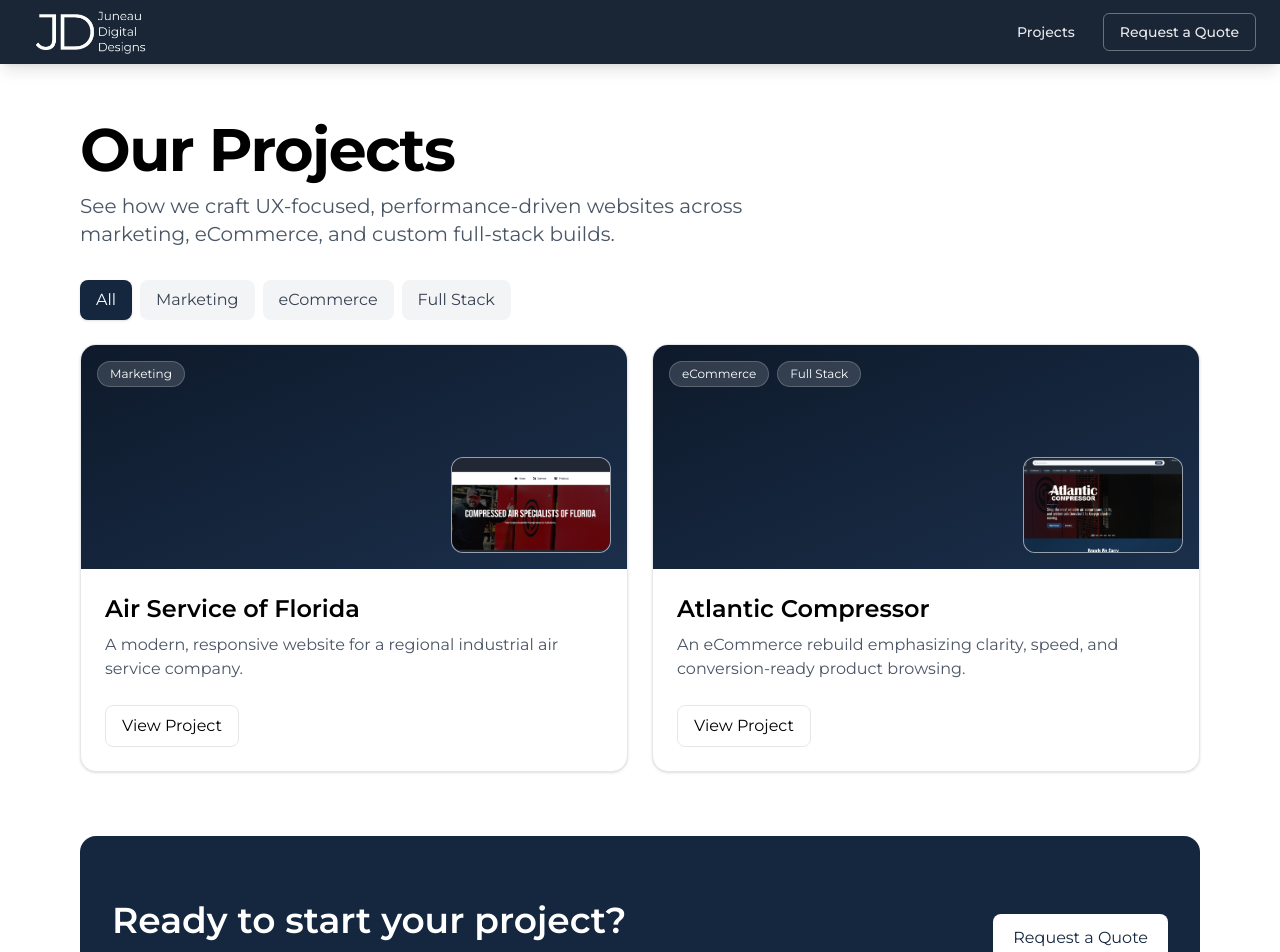
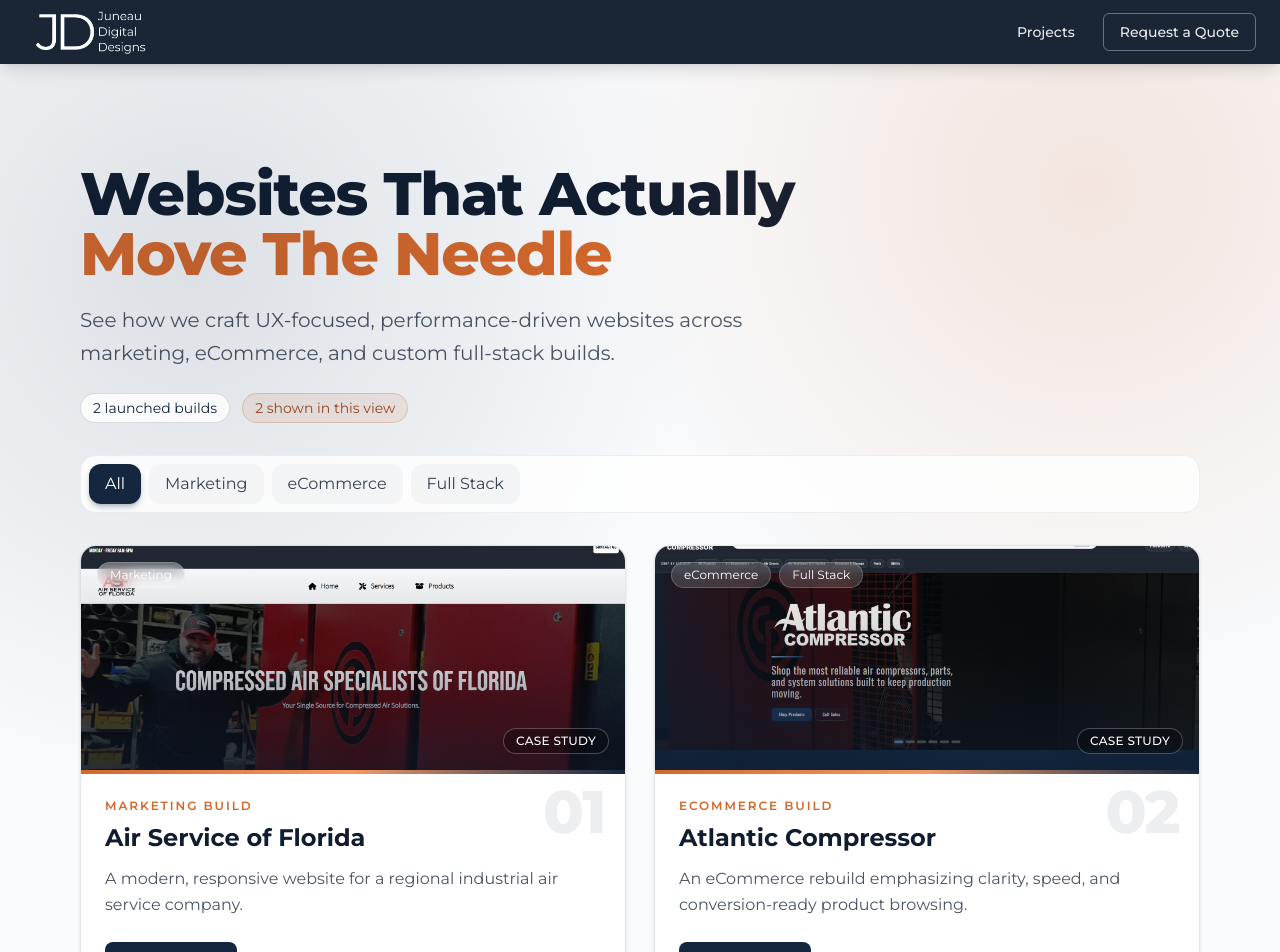
Before and after one commit to JuneauDigitalDesigns/Juneau-Digital-Designs, a Next.js app: page /projects in a window 1280 px wide. Shown: the top 952 px of the page. Built offline with nearby package versions, Linux system fonts and the light colour scheme.

Commit message:
proejct cards reanimated, reworded and added content, removed quote component

```diff
--- a/app/components/projects/projectspageclient.tsx
+++ b/app/components/projects/projectspageclient.tsx
@@ -108,14 +108,28 @@
 
     function Hero() {
         return (
-            <div className="w-full max-w-6xl px-4 pt-14 pb-6">
-                <h1 className="text-4xl md:text-6xl font-bold tracking-tight">Our Projects</h1>
-                <p className="mt-3 text-lg md:text-xl text-gray-600 max-w-2xl">
+            <div className="w-full max-w-6xl px-4 pt-16 pb-8 md:pt-20">
+
+                <h1 className="montserrat mt-5 max-w-4xl text-4xl font-extrabold tracking-[-0.02em] text-[#101C2F] md:text-6xl">
+                    Websites That Actually
+                    <span className="block text-[#D4672A]">Move The Needle</span>
+                </h1>
+                <p className="mt-5 max-w-2xl text-lg leading-relaxed text-gray-600 md:text-xl">
                     See how we craft UX-focused, performance-driven websites across marketing, eCommerce, and custom full-stack builds.
                 </p>
 
+                <div className="mt-6 flex flex-wrap gap-3 text-sm">
+                    <span className="rounded-full border border-[#14273F]/15 bg-white/80 px-3 py-1 text-[#14273F] backdrop-blur">
+                        {projects.length} launched builds
+                    </span>
+                    <span className="rounded-full border border-[#D4672A]/25 bg-[#D4672A]/10 px-3 py-1 text-[#9E471C]">
+                        {filteredProjects.length} shown in this view
+                    </span>
+                </div>
+
                 {/* Filter Tabs (matches the mockup vibe) */}
-                <div className="mt-8 flex flex-wrap gap-2">
+                <div className="mt-8 rounded-2xl border border-gray-200/70 bg-white/80 p-2 backdrop-blur">
+                    <div className="flex flex-wrap gap-2">
                         <TabButton
                             active={activeFilter === "all"}
                             onClick={() => setActiveFilter("all")}
@@ -129,6 +143,10 @@
                                 label={t.label}
                             />
                         ))}
+                    </div>
+                    {activeFilter !== "all" ? (
+                        <p className="px-2 pt-3 text-sm text-gray-600">{SITE_TYPES[activeFilter].description}</p>
+                    ) : null}
                 </div>
             </div>
         );
@@ -144,67 +162,101 @@
         label: string;
     }) {
         return (
-            <button
+            <motion.button
+                layout
                 onClick={onClick}
+                aria-pressed={active}
                 className={[
-                    "rounded-lg px-4 py-2 text-sm md:text-base transition hover:cursor-pointer",
+                    "relative overflow-hidden rounded-xl px-4 py-2 text-sm md:text-base transition hover:cursor-pointer",
                     active
-                        ? "bg-[#14273F] text-white shadow"
+                        ? "text-white shadow-md shadow-[#14273F]/25"
                         : "bg-gray-100 text-gray-700 hover:bg-gray-200",
                 ].join(" ")}
             >
-                {label}
-            </button>
+                {active ? (
+                    <motion.span
+                        layoutId="active-filter-pill"
+                        className="absolute inset-0 bg-[#14273F]"
+                        transition={{ type: "spring", stiffness: 360, damping: 30 }}
+                    />
+                ) : null}
+                <span className="relative z-10">{label}</span>
+            </motion.button>
         );
     }
 
     function ProjectCards() {
         return (
-            <div className="w-full max-w-6xl px-4 pb-16">
-                <div className="grid grid-cols-1 md:grid-cols-2 gap-6">
-                    {filteredProjects.map((project) => (
-                        <div
+            <div className="w-full max-w-6xl px-4 pb-20">
+                <AnimatePresence mode="wait">
+                    <motion.div
+                        key={activeFilter}
+                        initial={{ opacity: 0, y: 12 }}
+                        animate={{ opacity: 1, y: 0 }}
+                        exit={{ opacity: 0, y: -8 }}
+                        transition={{ duration: 0.25, ease: "easeOut" }}
+                        className="grid grid-cols-1 gap-7 md:grid-cols-2"
+                    >
+                        {filteredProjects.map((project, index) => (
+                            <motion.article
                                 key={project.id}
-                            className="rounded-2xl border border-gray-200 bg-white shadow-sm overflow-hidden"
+                                layout
+                                initial={{ opacity: 0, y: 24 }}
+                                animate={{ opacity: 1, y: 0 }}
+                                exit={{ opacity: 0, y: 12 }}
+                                transition={{ duration: 0.35, ease: "easeOut", delay: index * 0.07 }}
+                                className="group overflow-hidden rounded-2xl border border-gray-200 bg-white shadow-sm transition duration-300 hover:-translate-y-1 hover:shadow-xl hover:shadow-[#14273F]/10"
                             >
+                                <div className="relative h-56 overflow-hidden">
+                                    <Image
+                                        src={project.thumbnail}
+                                        alt={`${project.name} website preview`}
+                                        fill
+                                        className="object-cover transition-transform duration-500 group-hover:scale-110"
+                                        priority={project.id === 1}
+                                    />
+                                    <div className="absolute inset-0 bg-gradient-to-t from-[#0E1A2B]/65 via-[#0E1A2B]/20 to-transparent" />
 
-                            <div className="h-56 bg-gradient-to-br from-[#0E1A2B] to-[#1B2F4B] relative">
-
-                                <div className="absolute top-4 left-4 flex gap-2 flex-wrap">
+                                    <div className="absolute left-4 top-4 z-10 flex flex-wrap gap-2">
                                         {project.types.map((t) => (
                                             <span
                                                 key={t}
-                                            className="rounded-full bg-white/15 backdrop-blur px-3 py-1 text-xs text-white border border-white/20"
+                                                className="rounded-full border border-white/20 bg-white/15 px-3 py-1 text-xs text-white backdrop-blur"
                                             >
                                                 {SITE_TYPES[t].label}
                                             </span>
                                         ))}
                                     </div>
 
-                                <div className="absolute bottom-4 right-4 w-40 h-24 rounded-xl border border-white/50 bg-white/10 backdrop-blur" >
-                                <Image
-                                    src={project.thumbnail}
-                                    alt={`${project.name} website preview`}
-                                    fill
-                                    className="object-cover transition-transform duration-300 group-hover:scale-105 rounded-xl"
-                                    priority={project.id === 1}
-                                />
-                                </div>
+                                    <span className="absolute right-4 bottom-4 z-10 rounded-full border border-white/25 bg-black/25 px-3 py-1 text-xs font-medium uppercase tracking-wide text-white backdrop-blur">
+                                        Case Study
+                                    </span>
                                 </div>
 
-                            <div className="p-6">
-                                <h2 className="text-xl md:text-2xl font-semibold">{project.name}</h2>
-                                <p className="mt-2 text-gray-600">{project.description}</p>
+                                <div className="h-1 w-full bg-gradient-to-r from-[#D4672A] via-[#F19A63] to-[#14273F]" />
+
+                                <div className="relative p-6">
+                                    <div className="pointer-events-none absolute right-5 top-2 text-6xl font-extrabold leading-none tracking-tight text-[#14273F]/8">
+                                        {String(project.id).padStart(2, "0")}
+                                    </div>
+                                    <p className="text-xs font-semibold uppercase tracking-[0.16em] text-[#D4672A]">
+                                        {SITE_TYPES[project.types[0]].label} Build
+                                    </p>
+                                    <h2 className="montserrat mt-2 text-xl font-bold text-[#101C2F] md:text-2xl">
+                                        {project.name}
+                                    </h2>
+                                    <p className="mt-3 leading-relaxed text-gray-600">{project.description}</p>
                                     <button
                                         onClick={() => setSelectedProject(project)}
-                                    className="mt-6 inline-flex items-center justify-center rounded-lg px-4 py-2 border border-gray-200 hover:bg-gray-50 transition hover:cursor-pointer"
+                                        className="mt-6 inline-flex items-center justify-center rounded-lg bg-[#14273F] px-4 py-2 text-white transition hover:cursor-pointer hover:bg-[#1C3656]"
                                     >
                                         View Project
                                     </button>
                                 </div>
-                        </div>
+                            </motion.article>
                         ))}
-                </div>
+                    </motion.div>
+                </AnimatePresence>
             </div>
         );
     }
@@ -224,18 +276,18 @@
                 >
                     <motion.div
                         key="modal"
-                        initial={{ opacity: 0, y: 16, scale: 0.98 }}
+                        initial={{ opacity: 0, y: 30, scale: 0.96 }}
                         animate={{ opacity: 1, y: 0, scale: 1 }}
-                        exit={{ opacity: 0, y: 16, scale: 0.98 }}
-                        transition={{ duration: 0.2, ease: "easeOut" }}
+                        exit={{ opacity: 0, y: 20, scale: 0.98 }}
+                        transition={{ type: "spring", stiffness: 280, damping: 24 }}
                         className="mx-auto mt-10 w-[92%] max-w-3xl rounded-2xl bg-white shadow-xl overflow-hidden"
                         onClick={(e) => e.stopPropagation()}
                     >
-                        <div className="p-6 md:p-8 border-b">
+                        <div className="border-b bg-[#F8FAFC] p-6 md:p-8">
                             <div className="flex items-start justify-between gap-4">
                                 <div>
-                                    <h3 className="text-2xl md:text-3xl font-bold">{selectedProject.name}</h3>
-                                    <p className="mt-2 text-gray-600">{selectedProject.description}</p>
+                                    <h3 className="montserrat text-2xl font-bold md:text-3xl">{selectedProject.name}</h3>
+                                    <p className="mt-2 text-gray-600 leading-relaxed">{selectedProject.description}</p>
                                     <div className="mt-4 flex flex-wrap gap-2">
                                         {selectedProject.types.map((t) => (
                                             <span
@@ -258,11 +310,17 @@
                         </div>
 
                         <div className="p-6 md:p-8">
-                            <h4 className="text-lg font-semibold">What we delivered</h4>
+                            <h4 className="text-lg font-semibold text-[#101C2F]">What we delivered</h4>
                             <div className="mt-4 grid grid-cols-1 md:grid-cols-2 gap-4">
-                                {selectedProject.details.map((d) => (
-                                    <div key={d.title} className="rounded-xl border p-4">
-                                        <div className="font-semibold">{d.title}</div>
+                                {selectedProject.details.map((d, detailIndex) => (
+                                    <motion.div
+                                        key={d.title}
+                                        initial={{ opacity: 0, y: 12 }}
+                                        animate={{ opacity: 1, y: 0 }}
+                                        transition={{ duration: 0.25, delay: detailIndex * 0.08 }}
+                                        className="rounded-xl border p-4"
+                                    >
+                                        <div className="font-semibold text-[#14273F]">{d.title}</div>
                                         <p className="mt-1 text-sm text-gray-600">{d.summary}</p>
                                         {d.highlights?.length ? (
                                             <ul className="mt-3 text-sm list-disc pl-5">
@@ -271,7 +329,7 @@
                                                 ))}
                                             </ul>
                                         ) : null}
-                                    </div>
+                                    </motion.div>
                                 ))}
                             </div>
 
@@ -290,26 +348,12 @@
             </AnimatePresence>
         );
     }
-    function ProjectQuote() {
+
     return (
-            <div className="w-full max-w-6xl px-4 pb-16">
-                <div className="bg-[#14273F] text-white rounded-2xl px-8 py-8 md:py-16 flex flex-col md:flex-row items-center justify-between gap-6">
-                    <div>
-                        <h3 className="text-2xl md:text-4xl font-semibold">Ready to start your project?</h3>
-                        <p className="mt-2 text-lg md:text-xl">Contact us today for a free quote and consultation.</p>
-                    </div>
-                    <button className="rounded-lg bg-white text-[#14273F] px-5 py-3 hover:opacity-90 transition ease-in-out hover:cursor-pointer">
-                        Request a Quote
-                    </button>
-                </div>
-            </div>
-        );
-    }
-    return (
-        <div className="flex flex-col items-center min-h-screen w-full bg-white text-black">
+        <div className="relative flex min-h-screen w-full flex-col items-center overflow-hidden bg-[#F8FAFC] text-black">
+            <div className="pointer-events-none absolute inset-0 bg-[radial-gradient(circle_at_15%_20%,rgba(20,39,63,0.12),transparent_38%),radial-gradient(circle_at_85%_12%,rgba(212,103,42,0.14),transparent_35%)]" />
             <Hero />
             <ProjectCards />
-            <ProjectQuote />
             {selectedProject && <ProjectModal />}
         </div>
     );
```
Lines whose indentation alone changed are shown as unchanged.
